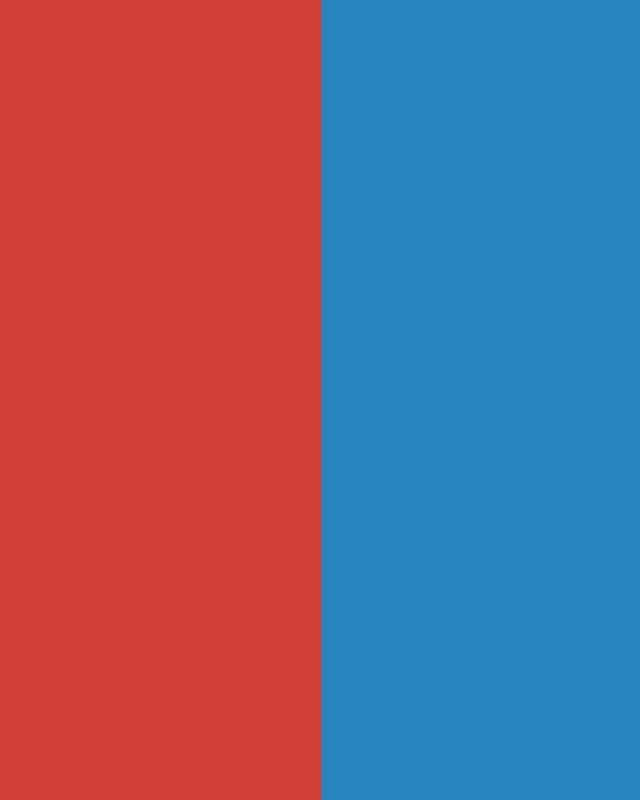
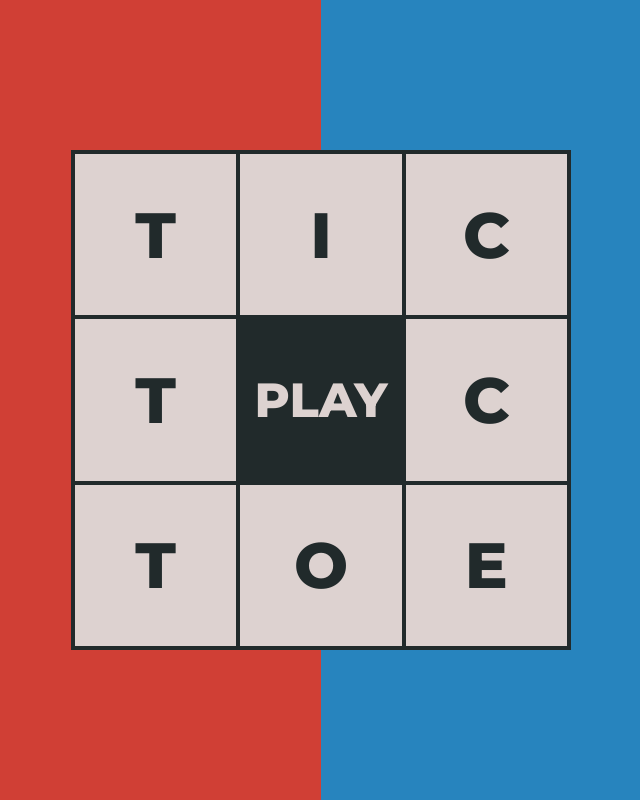
Before and after one commit to blu3tan/Tic-Tac-Toe, a plain HTML site: page index.html in a window 1280 px wide. Shown: the whole page, without its empty margins (319-959 px from the left). Drawn offline with Linux system fonts and the light colour scheme.

Commit message:
Add visual representation of game flow
Add title screen and name input screen

```diff
--- a/index.html
+++ b/index.html
@@ -8,6 +8,24 @@
 </head>
 <body>
     <div class="background-screen"></div>
+    <div class="title-screen visible">
+        <div class="cell">T</div>
+        <div class="cell">I</div>
+        <div class="cell">C</div>
+        <div class="cell">T</div>
+        <div id="play" class="cell cell-play">PLAY</div>
+        <div class="cell">C</div>
+        <div class="cell">T</div>
+        <div class="cell">O</div>
+        <div class="cell">E</div>
+    </div>
+    <div class="name-screen">
+        <form action="#" id="name-form" class="name-form-box">
+            <!-- <label for="name">Insert your name</label> -->
+            <input id="name" name="name" type="text" placeholder="insert your name" required>
+            <button id="start-game" type="submit">START GAME</button>
+        </form>
+    </div>
     <div class="board-screen"></div>
     <div class="end-screen"></div>
 
--- a/script.js
+++ b/script.js
@@ -1,11 +1,22 @@
 
+const titleScreen = document.querySelector('.title-screen');
+const playButton = document.getElementById('play');
+const startButton = document.getElementById('start-game');
 
-function boardWrapper() {
-    const board = [
-        ['1', '2', '3'],
-        ['4', '5', '6'],
-        ['7', '8', '9']
-    ];
-        return {board};
-}
-const boardView = boardWrapper();
+playButton.addEventListener('click', () => {
+    titleScreen.classList.add('fade');
+    setTimeout(() => {
+        titleScreen.classList.remove('visible');
+    }, 250)
+
+});
+
+// function boardWrapper() {
+//     const board = [
+//         ['1', '2', '3'],
+//         ['4', '5', '6'],
+//         ['7', '8', '9']
+//     ];
+//         return {board};
+// }
+// const boardView = boardWrapper();
--- a/style.css
+++ b/style.css
@@ -1,9 +1,16 @@
+
+  @import url('https://fonts.googleapis.com/css2?family=Montserrat:ital,wght@0,400;0,500;0,700;0,800;0,900;1,400&display=swap');
 
 :root {
     --color-left: hsl(4, 62%, 51%);
     --color-right: hsl(203, 66%, 45%);
+    --color-board: hsl(9, 16%, 84%);
+    --color-board-hover: hsl(9, 100%, 99%);
+    --border: solid 2px #212A2B;
+    --border-double: solid 4px #212A2B;
+    --text-color: hsl(186, 13%, 15%);
+    --text-color-hover: hsl(187, 13%, 24%);
 }
-
 
 /******************* General reset ********************/
 
@@ -17,12 +24,14 @@
     padding: 0;
 }
 body {
-    font-family: 'Sometype Mono', monospace;
+    font-family: 'Montserrat', sans-serif;
+    color: var(--text-color) ;
     line-height: 1.5;
     font-size: 1rem;
     -webkit-font-smoothing: antialiased;
     height: 100dvh;
     background-color: var(--body-color);
+    position: relative;
 }
 img, picture, video, canvas, svg {
     display: block;
@@ -43,19 +52,29 @@ body {
     height: 100dvh;
     background-color: var(--color-right);
     position: relative;
-    z-index: 2;
+}
+
+@keyframes fade-out {
+    0% {
+        opacity: 1;
+    }
+    100% {
+        opacity: 0;
+    }
+}
+
+/******************* Visibility trigger ********************/
+
+.title-screen.visible,
+.name-screen.visible {
+    visibility: inherit;
+}
+
+.title-screen.fade {
+    animation: fade-out 0.3s forwards;
 }
 
 /******************* Split background ********************/
-
-/* .background {
-    position: absolute;
-    z-index: 10;
-    margin: auto;
-    width: 100%;
-    height: 100%;
-    display: flex;
-} */
 
 .background-screen {
     position: absolute;
@@ -71,3 +90,103 @@ body {
 .background-screen.loose {
     width: 0;
 }
+
+/******************* Title ********************/
+
+.title-screen {
+    visibility: hidden;
+    position: absolute;
+    z-index: 5;
+    top: 0;
+    right: 0;
+    bottom: 0;
+    left: 0;
+    margin: auto;
+    width: 500px;
+    height: 500px;
+    background-color:var(--color-board);
+    border: var(--border);
+
+    display: grid;
+    grid-template-columns: repeat(3, 1fr);
+    grid-template-rows: repeat(3, 1fr);
+}
+
+.title-screen > * {
+    display: flex;
+    justify-content: center;
+    align-items: center;
+    border: var(--border);
+    user-select: none;
+
+    font-weight: 800;
+    font-size: 4rem;
+}
+
+.cell.cell-play {
+    font-size: 3rem;
+    background-color: var(--text-color);
+    color: var(--color-board);
+    cursor: pointer;
+    transition: background-color 0.2s ease;
+}
+
+.cell.cell-play:hover {
+    color: var(--color-board-hover);
+    background-color: var(--text-color-hover);
+}
+
+/******************* Name input ********************/
+
+.name-screen {
+    position: absolute;
+    z-index: 4;
+    top: 0;
+    right: 0;
+    bottom: 0;
+    left: 0;
+    margin: auto;
+    width: 500px;
+    height: 500px;
+    background-color:var(--color-board);
+    border: var(--border);
+}
+
+.name-form-box {
+    height: 100%;
+    display: flex;
+    flex-direction: column;
+}
+
+.name-form-box > * {
+    height: 50%;
+    border: 0;
+    outline: none;
+    background-color: transparent;
+    border: var(--border);
+    font-size: 3rem;
+    font-weight: 800;
+}
+
+.name-form-box input{
+    font-size: 2rem;
+    font-weight: 600;
+    padding-inline: 2rem;
+}
+
+.name-form-box input::placeholder{
+    opacity: 0.5;
+}
+
+.name-form-box button {
+    font-size: 3rem;
+    background-color: var(--text-color);
+    color: var(--color-board);
+    cursor: pointer;
+    transition: background-color 0.2s ease;
+}
+
+.name-form-box button:hover {
+    color: var(--color-board-hover);
+    background-color: var(--text-color-hover);
+}
```
